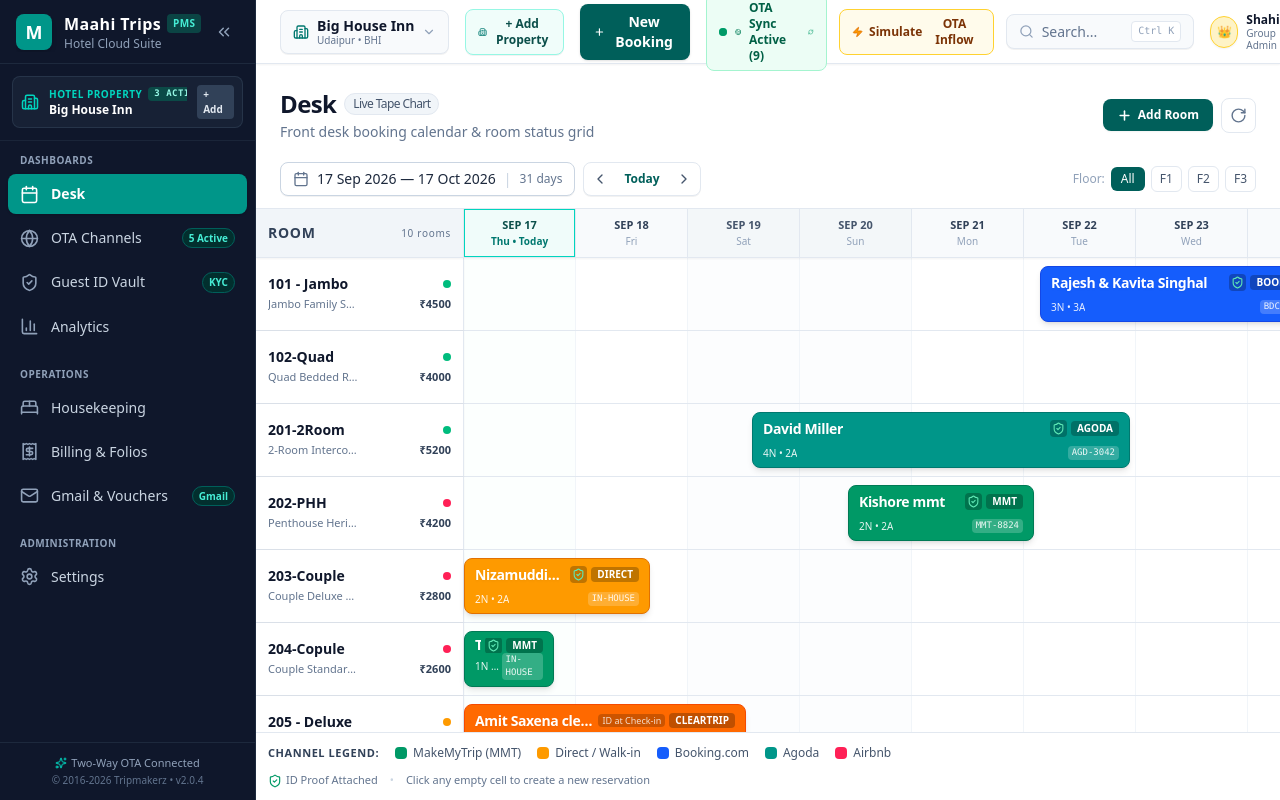
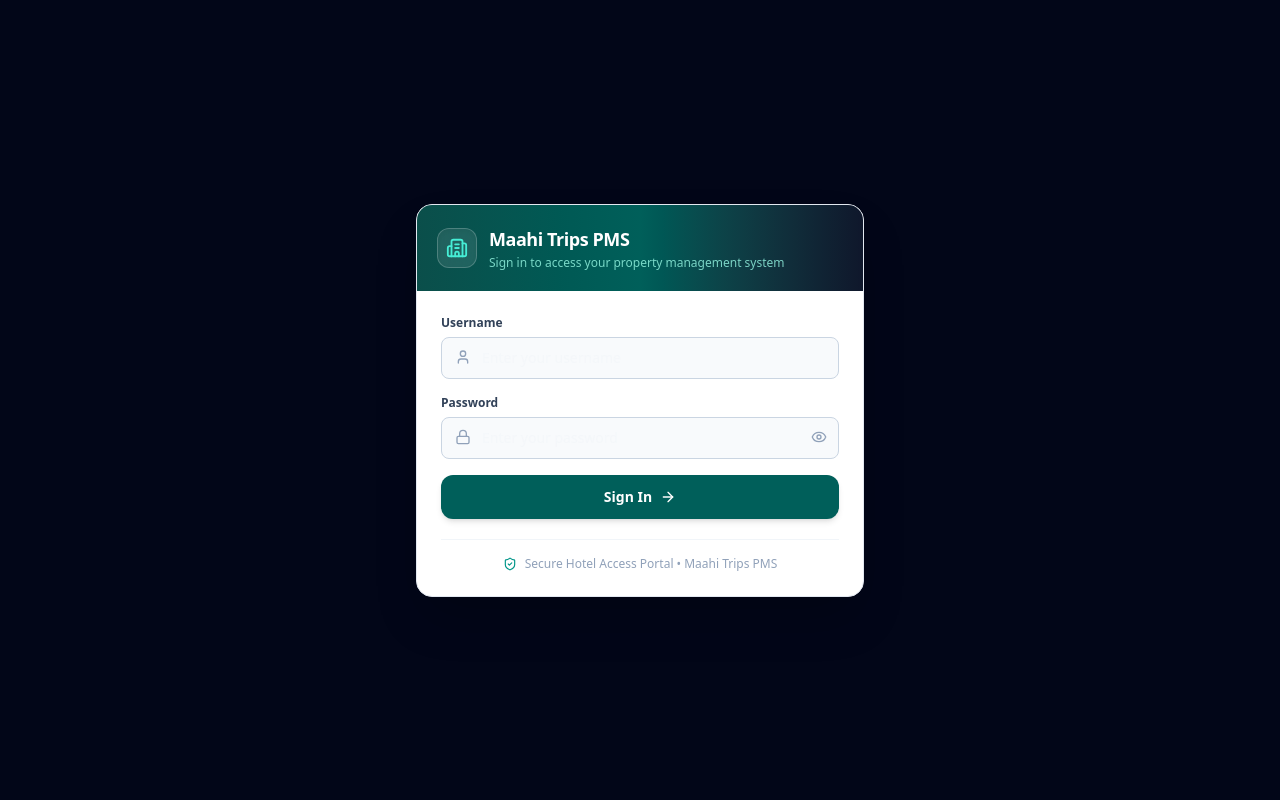
Before and after one commit to maahitrips/maahi-trips-pms, a React (Vite) app: page / in a window 1280 px wide. Built offline with nearby package versions, Linux system fonts and the light colour scheme.

Commit message:
feat(auth): enforce mandatory authentication and improve security
- Implement persistent login wall by defaulting user to null
- Hide plaintext super-admin password from UI
- Add password visibility toggle to login modal
- Refine super-admin error messaging to prevent credential exposure

```diff
--- a/src/App.tsx
+++ b/src/App.tsx
@@ -163,7 +163,7 @@
         console.error('Failed to parse current user', e);
       }
     }
-    return initialUsers[0];
+    return null;
   });
 
   const [activeHotelId, setActiveHotelId] = useState<string>(() => {
@@ -911,6 +911,21 @@
     showToast('All Channels Connected', 'Two-way sync activated across all OTA portals');
   };
 
+  if (!currentUser) {
+    return (
+      <div className="flex h-screen w-screen items-center justify-center bg-slate-950 p-4 font-sans text-slate-100 antialiased">
+        <LoginModal
+          isOpen={true}
+          currentUser={null}
+          users={users}
+          hotels={hotels}
+          onLogin={handleLogin}
+          onLogout={handleLogout}
+        />
+      </div>
+    );
+  }
+
   return (
     <div className="flex h-screen w-screen overflow-hidden bg-slate-100 font-sans text-slate-900 antialiased">
       {/* Left Sidebar Navigation */}
--- a/src/components/LoginModal.tsx
+++ b/src/components/LoginModal.tsx
@@ -5,16 +5,11 @@
   Lock,
   User,
   ShieldCheck,
-  Sparkles,
   LogOut,
-  CheckCircle2,
   AlertCircle,
-  KeyRound,
   ArrowRight,
-  Crown,
-  Hotel as HotelIcon,
-  ChevronRight,
-  Plus
+  Eye,
+  EyeOff
 } from 'lucide-react';
 
 interface LoginModalProps {
@@ -33,15 +28,13 @@
   onClose,
   currentUser,
   users,
-  hotels,
   onLogin,
   onLogout,
-  onOpenAddUser
 }) => {
   const [username, setUsername] = useState('');
   const [password, setPassword] = useState('');
+  const [showPassword, setShowPassword] = useState(false);
   const [error, setError] = useState<string | null>(null);
-  const [selectedQuickUser, setSelectedQuickUser] = useState<string | null>(null);
 
   if (!isOpen) return null;
 
@@ -66,41 +59,27 @@
       onLogin(activeUser);
       if (onClose) onClose();
     } else {
-      setError('Invalid username or password. For Super Admin, use username: maahitrips & password: 417905kpj');
+      setError('Invalid username or password. Please try again.');
     }
   };
 
-  const handleQuickLogin = (user: UserAccount) => {
-    setSelectedQuickUser(user.id);
-    setTimeout(() => {
-      onLogin(user);
-      if (onClose) onClose();
-      setSelectedQuickUser(null);
-    }, 200);
-  };
-
   return (
-    <div className="fixed inset-0 z-50 flex items-center justify-center p-4 bg-slate-900/70 backdrop-blur-xs animate-in fade-in duration-200">
+    <div className={`fixed inset-0 z-50 flex items-center justify-center p-4 ${currentUser ? 'bg-slate-900/70 backdrop-blur-xs' : 'bg-slate-950'} animate-in fade-in duration-200`}>
       <div
         id="login-modal-container"
-        className="bg-white w-full max-w-xl rounded-2xl shadow-2xl border border-slate-200 overflow-hidden flex flex-col max-h-[90vh]"
+        className="bg-white w-full max-w-md rounded-2xl shadow-2xl border border-slate-200 overflow-hidden flex flex-col"
       >
         {/* Header */}
-        <div className="bg-gradient-to-r from-teal-900 via-teal-800 to-slate-900 text-white p-6 relative">
+        <div className="bg-gradient-to-r from-teal-900 via-teal-800 to-slate-900 text-white p-5 relative">
           <div className="flex items-center justify-between">
             <div className="flex items-center gap-3">
-              <div className="w-12 h-12 rounded-xl bg-white/10 backdrop-blur-md flex items-center justify-center border border-white/20 shadow-inner">
-                <Building2 size={24} className="text-teal-300" />
+              <div className="w-10 h-10 rounded-xl bg-white/10 backdrop-blur-md flex items-center justify-center border border-white/20 shadow-inner">
+                <Building2 size={22} className="text-teal-300" />
               </div>
               <div>
-                <div className="flex items-center gap-2">
-                  <h2 className="text-xl font-bold tracking-tight">Maahi Trips - Hotel PMS Hub</h2>
-                  <span className="text-[10px] uppercase font-bold tracking-wider bg-teal-400/20 text-teal-200 px-2 py-0.5 rounded-full border border-teal-400/30">
-                    Multi-Tenant
-                  </span>
-                </div>
+                <h2 className="text-lg font-bold tracking-tight">Maahi Trips PMS</h2>
                 <p className="text-xs text-teal-200/80 mt-0.5">
-                  Separate login credentials for each hotel &amp; Centralized Group Admin
+                  Sign in to access your property management system
                 </p>
               </div>
             </div>
@@ -108,22 +87,22 @@
             {currentUser && onClose && (
               <button
                 onClick={onClose}
-                className="text-white/70 hover:text-white text-xs bg-white/10 hover:bg-white/20 px-2.5 py-1 rounded-md transition-colors"
+                className="text-white/70 hover:text-white text-xs bg-white/10 hover:bg-white/20 px-2.5 py-1 rounded-md transition-colors cursor-pointer"
               >
-                Close ✕
+                ✕
               </button>
             )}
           </div>
 
           {currentUser && (
-            <div className="mt-4 pt-3 border-t border-white/10 flex items-center justify-between text-xs">
-              <div className="flex items-center gap-2">
-                <span className="w-2 h-2 rounded-full bg-emerald-400 animate-pulse"></span>
-                <span>Currently Logged In: <strong className="text-white">{currentUser.name}</strong> ({currentUser.designation})</span>
+            <div className="mt-3 pt-3 border-t border-white/10 flex items-center justify-between text-xs">
+              <div className="flex items-center gap-2 truncate mr-2">
+                <span className="w-2 h-2 rounded-full bg-emerald-400 shrink-0"></span>
+                <span className="truncate">Logged In: <strong className="text-white">{currentUser.name}</strong></span>
               </div>
               <button
                 onClick={onLogout}
-                className="flex items-center gap-1 text-rose-300 hover:text-rose-200 font-semibold bg-rose-950/40 px-2.5 py-1 rounded border border-rose-500/30 transition-colors"
+                className="shrink-0 flex items-center gap-1 text-rose-300 hover:text-rose-200 font-semibold bg-rose-950/40 px-2.5 py-1 rounded border border-rose-500/30 transition-colors cursor-pointer"
               >
                 <LogOut size={12} /> Log Out
               </button>
@@ -131,166 +110,72 @@
           )}
         </div>
 
-        {/* Content Area */}
-        <div className="p-6 overflow-y-auto space-y-6">
-          {/* Quick 1-Click Role Logins */}
-          <div>
-            <div className="flex items-center justify-between mb-3">
-              <span className="text-xs font-bold uppercase tracking-wider text-slate-500 flex items-center gap-1.5">
-                <Sparkles size={14} className="text-amber-500" />
-                Select Account to Log In (1-Click Demo)
-              </span>
-              {onOpenAddUser ? (
-                <button
-                  type="button"
-                  id="btn-login-modal-create-user"
-                  onClick={() => {
-                    if (onClose) onClose();
-                    onOpenAddUser();
-                  }}
-                  className="text-xs text-teal-800 hover:text-teal-900 font-bold flex items-center gap-1 bg-teal-50 hover:bg-teal-100 px-2.5 py-1 rounded-lg border border-teal-200 transition-colors cursor-pointer"
-                >
-                  <Plus size={13} strokeWidth={2.5} />
-                  <span>+ Create Friend ID</span>
-                </button>
-              ) : (
-                <span className="text-[11px] text-teal-700 font-semibold">Separate Hotel Isolation</span>
-              )}
-            </div>
-
-            <div className="grid grid-cols-1 sm:grid-cols-2 gap-2.5">
-              {users.map((u) => {
-                const isSuper = u.role === 'super_admin';
-                const assignedHotel = hotels.find(h => h.id === u.hotelId);
-                const isCurrent = currentUser?.id === u.id;
-
-                return (
-                  <button
-                    key={u.id}
-                    id={`login-card-${u.username}`}
-                    type="button"
-                    onClick={() => handleQuickLogin(u)}
-                    className={`text-left p-3.5 rounded-xl border transition-all relative group flex flex-col justify-between ${
-                      isCurrent
-                        ? 'bg-teal-50 border-teal-500 ring-2 ring-teal-500/20 shadow-xs'
-                        : selectedQuickUser === u.id
-                        ? 'bg-teal-100 border-teal-600 scale-[0.99]'
-                        : 'bg-white hover:bg-slate-50 border-slate-200 hover:border-teal-300 hover:shadow-xs'
-                    }`}
-                  >
-                    <div className="flex items-start justify-between gap-2 mb-2">
-                      <div className="flex items-center gap-2.5">
-                        <div className={`w-8 h-8 rounded-lg flex items-center justify-center font-bold text-xs shrink-0 ${
-                          isSuper
-                            ? 'bg-amber-100 text-amber-900 border border-amber-300'
-                            : 'bg-teal-800 text-white shadow-2xs'
-                        }`}>
-                          {isSuper ? '👑' : u.avatarText || u.name.slice(0, 2).toUpperCase()}
-                        </div>
-                        <div>
-                          <div className="font-bold text-slate-900 text-xs flex items-center gap-1">
-                            <span>{u.name}</span>
-                            {isCurrent && (
-                              <span className="bg-teal-600 text-white text-[9px] px-1.5 py-0.2 rounded font-bold">
-                                ACTIVE
-                              </span>
-                            )}
-                          </div>
-                          <div className="text-[11px] text-slate-500">{u.designation}</div>
-                        </div>
-                      </div>
-                      <ChevronRight size={14} className="text-slate-400 group-hover:text-teal-700 transition-transform group-hover:translate-x-0.5" />
-                    </div>
-
-                    <div className="pt-2 border-t border-slate-100 flex items-center justify-between text-[11px]">
-                      <span className="font-medium text-slate-700 flex items-center gap-1 truncate max-w-[160px]">
-                        <HotelIcon size={12} className="text-teal-700 shrink-0" />
-                        {isSuper ? 'All 3 Properties' : assignedHotel?.name || u.hotelName}
-                      </span>
-                      <span className="font-mono text-[10px] text-slate-400 bg-slate-100 px-1.5 py-0.5 rounded">
-                        @{u.username}
-                      </span>
-                    </div>
-                  </button>
-                );
-              })}
-            </div>
-          </div>
-
-          {/* Divider */}
-          <div className="relative flex py-1 items-center">
-            <div className="flex-grow border-t border-slate-200"></div>
-            <span className="flex-shrink mx-3 text-[11px] font-semibold text-slate-400 uppercase tracking-wider">
-              Or Sign In with Username &amp; Password
-            </span>
-            <div className="flex-grow border-t border-slate-200"></div>
-          </div>
-
-          {/* Manual Login Form */}
-          <form onSubmit={handleManualLogin} className="space-y-3.5 bg-slate-50 p-4 rounded-xl border border-slate-200">
+        {/* Single Login Form */}
+        <div className="p-6">
+          <form onSubmit={handleManualLogin} className="space-y-4">
             {error && (
-              <div className="p-2.5 bg-rose-50 border border-rose-200 rounded-lg text-rose-800 text-xs flex items-center gap-2">
-                <AlertCircle size={14} className="shrink-0" />
+              <div className="p-3 bg-rose-50 border border-rose-200 rounded-lg text-rose-800 text-xs flex items-center gap-2">
+                <AlertCircle size={15} className="shrink-0" />
                 <span>{error}</span>
               </div>
             )}
 
-            <div className="grid grid-cols-1 sm:grid-cols-2 gap-3">
             <div>
-                <label className="block text-xs font-bold text-slate-700 mb-1">Username</label>
+              <label className="block text-xs font-bold text-slate-700 mb-1.5">Username</label>
               <div className="relative">
-                  <User size={15} className="absolute left-3 top-2.5 text-slate-400" />
+                <User size={16} className="absolute left-3.5 top-3 text-slate-400" />
                 <input
                   id="input-login-username"
                   type="text"
                   value={username}
                   onChange={(e) => setUsername(e.target.value)}
-                    placeholder="e.g. maahitrips or dost"
-                    className="w-full pl-9 pr-3 py-2 text-xs bg-white border border-slate-300 rounded-lg focus:ring-2 focus:ring-teal-500 focus:border-teal-500 outline-hidden font-medium"
+                  placeholder="Enter your username"
+                  autoComplete="username"
+                  className="w-full pl-10 pr-3 py-2.5 text-sm bg-slate-50 border border-slate-300 rounded-lg focus:bg-white focus:ring-2 focus:ring-teal-500 focus:border-teal-500 outline-hidden font-medium transition-all"
                   required
                 />
               </div>
             </div>
 
             <div>
-                <label className="block text-xs font-bold text-slate-700 mb-1">Password</label>
+              <label className="block text-xs font-bold text-slate-700 mb-1.5">Password</label>
               <div className="relative">
-                  <Lock size={15} className="absolute left-3 top-2.5 text-slate-400" />
+                <Lock size={16} className="absolute left-3.5 top-3 text-slate-400" />
                 <input
                   id="input-login-password"
-                    type="password"
+                  type={showPassword ? 'text' : 'password'}
                   value={password}
                   onChange={(e) => setPassword(e.target.value)}
-                    placeholder="Super Admin: 417905kpj"
-                    className="w-full pl-9 pr-3 py-2 text-xs bg-white border border-slate-300 rounded-lg focus:ring-2 focus:ring-teal-500 focus:border-teal-500 outline-hidden font-medium"
+                  placeholder="Enter your password"
+                  autoComplete="current-password"
+                  className="w-full pl-10 pr-10 py-2.5 text-sm bg-slate-50 border border-slate-300 rounded-lg focus:bg-white focus:ring-2 focus:ring-teal-500 focus:border-teal-500 outline-hidden font-medium transition-all"
                   required
                 />
-                </div>
+                <button
+                  type="button"
+                  onClick={() => setShowPassword(!showPassword)}
+                  className="absolute right-3 top-3 text-slate-400 hover:text-slate-600 transition-colors cursor-pointer"
+                  title={showPassword ? "Hide password" : "Show password"}
+                >
+                  {showPassword ? <EyeOff size={16} /> : <Eye size={16} />}
+                </button>
               </div>
             </div>
 
-            <div className="flex flex-col sm:flex-row sm:items-center justify-between gap-2 pt-1">
-              <span className="text-[11px] text-slate-500">
-                Super Admin: <strong className="font-mono text-teal-800 font-bold">@maahitrips</strong> (Key: <strong className="font-mono text-slate-700">417905kpj</strong>)
-              </span>
             <button
               id="btn-submit-login"
               type="submit"
-                className="flex items-center gap-1.5 px-4 py-2 bg-teal-800 hover:bg-teal-900 text-white rounded-lg text-xs font-bold shadow-xs transition-colors cursor-pointer"
+              className="w-full mt-2 flex items-center justify-center gap-2 px-4 py-3 bg-teal-800 hover:bg-teal-900 text-white rounded-xl text-sm font-bold shadow-md hover:shadow-lg transition-all cursor-pointer"
             >
-                <span>Login</span>
-                <ArrowRight size={14} />
+              <span>Sign In</span>
+              <ArrowRight size={16} />
             </button>
-            </div>
           </form>
 
-          {/* Multi-Hotel Privacy & Isolation Note */}
-          <div className="p-3 bg-teal-50/70 border border-teal-200 rounded-xl text-xs text-teal-900 flex items-start gap-2.5">
-            <ShieldCheck size={18} className="text-teal-700 shrink-0 mt-0.5" />
-            <div className="text-[11px] leading-relaxed">
-              <strong className="block text-teal-950 font-bold mb-0.5">Separate Hotel Data Security:</strong>
-              When you log in as a specific Hotel Manager, you only view and control that specific hotel's bookings, rooms, guest ID vault, and billing. Group Directors with Super Admin credentials have centralized multi-property switching.
-            </div>
+          {/* Security Note */}
+          <div className="mt-5 pt-4 border-t border-slate-100 flex items-center gap-2 text-slate-400 text-xs justify-center">
+            <ShieldCheck size={14} className="text-teal-600" />
+            <span>Secure Hotel Access Portal • Maahi Trips PMS</span>
           </div>
         </div>
       </div>
--- a/src/components/SettingsView.tsx
+++ b/src/components/SettingsView.tsx
@@ -1010,8 +1010,8 @@
           {/* Quick Access Credentials Banner */}
           <div className="p-3.5 bg-teal-50 border border-teal-200 rounded-xl flex items-center justify-between">
             <div className="text-slate-700">
-              <span className="font-bold text-teal-900 block">Super Admin Login for Website Users:</span>
-              <span className="font-mono text-slate-600">Username: <strong className="text-teal-950 font-bold">maahitrips</strong> | Password: <strong className="text-teal-950 font-bold">417905kpj</strong></span>
+              <span className="font-bold text-teal-900 block">Super Admin Access Portal:</span>
+              <span className="text-xs text-slate-600">Master Account Username: <strong className="text-teal-950 font-mono font-bold">maahitrips</strong> (Password is private &amp; secured)</span>
             </div>
             <span className="text-[10px] bg-teal-800 text-white font-bold px-2 py-1 rounded">
               Full Master Access
--- a/src/components/SuperAdminDeleteModal.tsx
+++ b/src/components/SuperAdminDeleteModal.tsx
@@ -64,7 +64,7 @@
       onConfirmDelete(targetType, targetId);
       onClose();
     } else {
-      setPasswordError('Invalid Super Admin password (use: 417905kpj). Please check with Shahid or submit a formal request.');
+      setPasswordError('Invalid Super Admin authorization key. Please enter your master credentials or submit a deletion request.');
     }
   };
 
```
Lines whose indentation alone changed are shown as unchanged.
